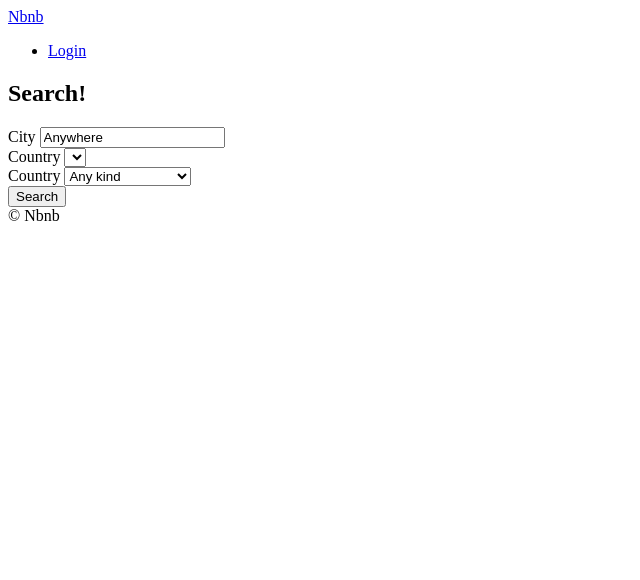
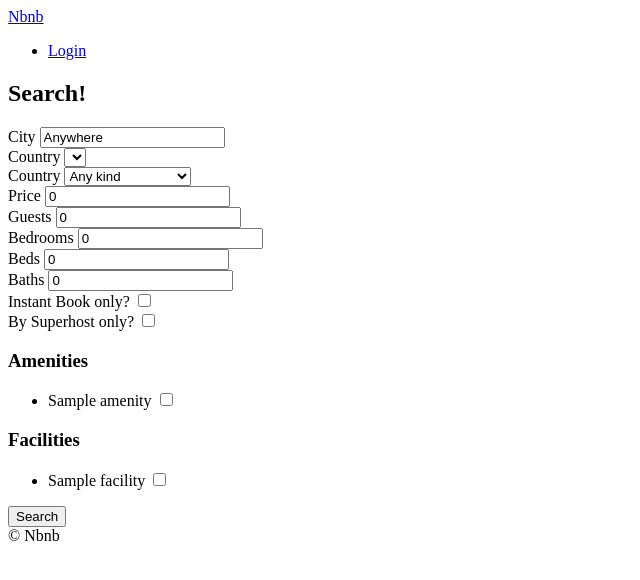
Before and after one commit to yrahnie/airbnb-clone, a Django app: page /rooms/search/ in a window 1280 px wide. Shown: the top 580 px of the page, without its empty margins (0-640 px from the left). Run offline with Django 3.2, Linux system fonts and the light colour scheme; tables that the repository leaves empty hold one stand-in row (values such as "Sample post"); lists and menus that the app fills with data are empty.

Commit message:
13.4 Finishing the Form

```diff
--- a/rooms/views.py
+++ b/rooms/views.py
@@ -28,17 +28,40 @@ def search(request):
     city = str.capitalize(city)
     country = request.GET.get("country", "KR")
     room_type = int(request.GET.get("room_type", 0))
-    room_types = models.RoomType.objects.all()
+    price = int(request.GET.get("price", 0))
+    guests = int(request.GET.get("guests", 0))
+    bedrooms = int(request.GET.get("bedrooms", 0))
+    beds = int(request.GET.get("beds", 0))
+    baths = int(request.GET.get("baths", 0))
+    instant = request.GET.get("instant", False)
+    super_host = request.GET.get("super_host", False)
+    s_amenities = request.GET.getlist("amenities")
+    s_facilities = request.GET.getlist("facilities")
 
     form = {
         "city": city,
         "s_country": country,
         "s_room_type": room_type,
+        "price": price,
+        "guests": guests,
+        "bedrooms": bedrooms,
+        "beds": beds,
+        "baths": baths,
+        "s_amenities": s_amenities,
+        "s_facilities": s_facilities,
+        "instant": instant,
+        "super_host": super_host,
     }
+
+    room_types = models.RoomType.objects.all()
+    amenities = models.Amenity.objects.all()
+    facilities = models.Facility.objects.all()
 
     choices = {
         "countries": countries,
         "room_types": room_types,
+        "amenities": amenities,
+        "facilities": facilities,
     }
 
     return render(
--- a/templates/rooms/search.html
+++ b/templates/rooms/search.html
@@ -35,6 +35,81 @@
       </select>
     </div>
 
+    <div>
+      <label for="price">Price</label>
+      <input value="{{price}}" type="number" name="price" id="price" placeholder="Price" />
+    </div>
+
+    <div>
+      <label for="guests">Guests</label>
+      <input value="{{guests}}" type="number" name="guests" id="guests" placeholder="Guests" />
+    </div>
+
+    <div>
+      <label for="bedrooms">Bedrooms</label>
+      <input value="{{bedrooms}}" type="number" name="bedrooms" id="bedrooms" placeholder="Bedrooms" />
+    </div>
+
+    <div>
+      <label for="beds">Beds</label>
+      <input value="{{beds}}" type="number" name="beds" id="beds" placeholder="Beds" />
+    </div>
+
+    <div>
+      <label for="baths">Baths</label>
+      <input value="{{baths}}" type="number" name="baths" id="baths" placeholder="Baths" />
+    </div>
+
+    <div>
+      <label for="instant">Instant Book only?</label>
+      <input type="checkbox" name="instant" id="instant" {% if instant %}checked{% endif %} />
+    </div>
+
+    <div>
+      <label for="super_host">By Superhost only?</label>
+      <input type="checkbox" name="super_host" id="super_host" {% if super_host %}checked{% endif %}  />
+    </div>
+
+    <div>
+      <h3>Amenities</h3>
+      <ul>
+        {% for amenity in amenities %}
+        <li>
+          <label for="a_{{amenity.pk}}">{{amenity.name}}</label>
+          <input
+            id="a_{{amenity.pk}}"
+            name="amenities"
+            type="checkbox"
+            value={{amenity.pk}}
+            {% if amenity.pk|slugify in s_amenities %}
+              checked
+            {% endif %}
+          />
+        </li>
+        {% endfor %}
+      </ul>
+    </div>
+
+    <div>
+      <h3>Facilities</h3>
+      <ul>
+        {% for facility in facilities %}
+        <li>
+          <label for="f_{{facility.pk}}">{{facility.name}}</label>
+          <input
+            id="f_{{facility.pk}}"
+            name="facilities"
+            type="checkbox"
+            value={{facility.pk}}
+            {% if facility.pk|slugify in s_facilities %}
+              checked
+            {% endif %}
+          />
+        </li>
+        {% endfor %}
+      </ul>
+    </div>
+
     <button>Search</button>
   </form>
 {% endblock content %}
```
